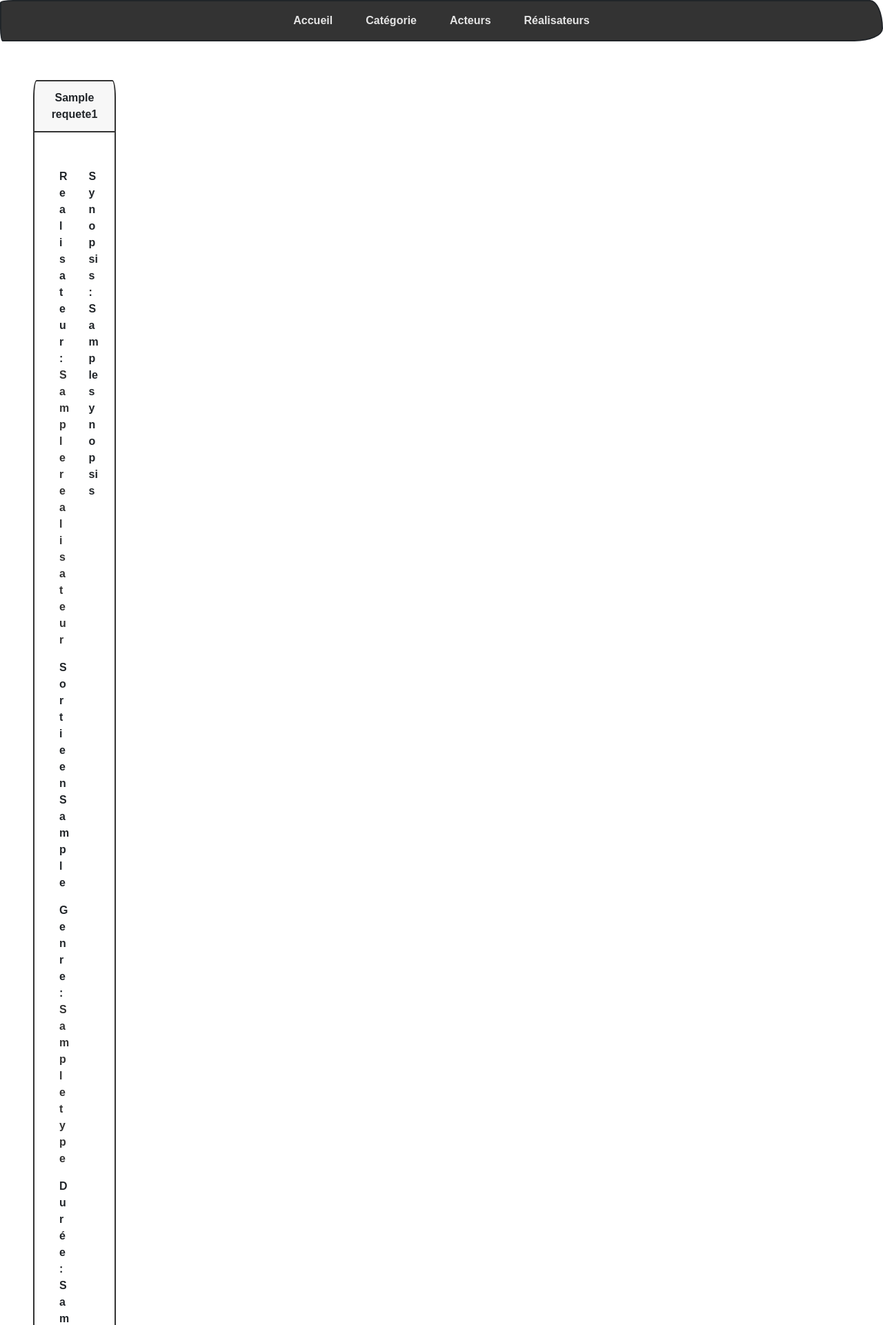
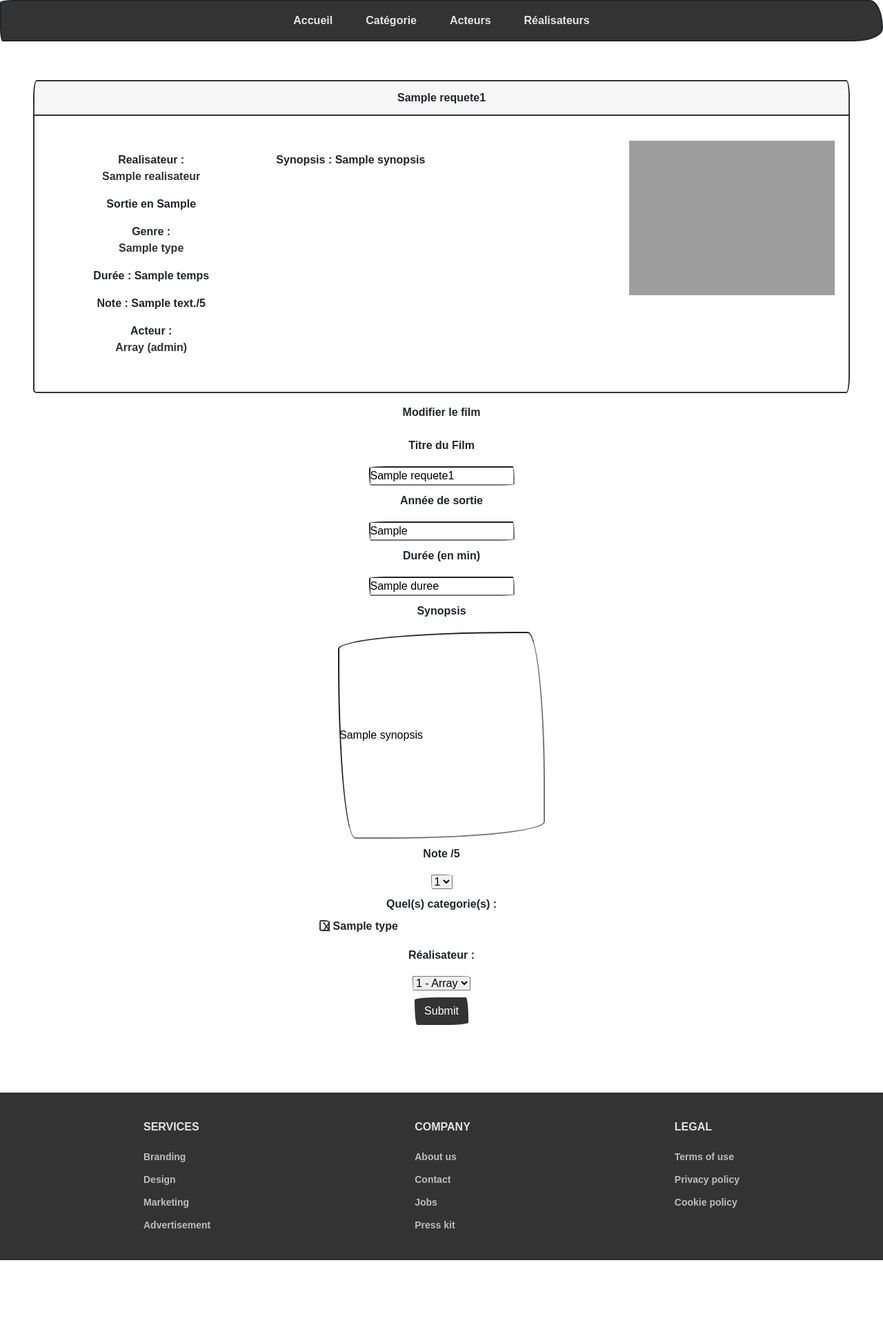
Before and after one commit to IvanVeltz/Cinema, a PHP site: template view/detailFilm.php in a window 1280 px wide. Shown: the top 1921 px of the page at 69% size. After the commit the page ends 1827 px from the top, so only its background shows below. Run offline with PHP 8.4, Linux system fonts and the light colour scheme; the template is opened without the code that fills it: most values are stand-ins (such as "Sample title", 1, 10 or a date in 2020); some libraries are stand-ins or nearby versions; some web fonts are replaced; grey boxes are pictures that could not be loaded.

Commit message:
modif film ok, a faire, changement de categorie de film

```diff
--- a/index.php
+++ b/index.php
@@ -24,6 +24,7 @@
         case "detailFilm" : $ctrlFilm->detailFilm($id); break;
         case "ajoutFilm" : $ctrlFilm->ajoutFilm(); break;
         case "supprimeFilm" : $ctrlFilm->supprimeFilm(); break;
+        case "modifFilm" : $ctrlFilm->modifFilm($id); break;
         case "listeActeurs" : $ctrlActeur->listeActeurs(); break;
         case "detailActeur" : $ctrlActeur->detailActeur($id); break;
         case "ajoutActeur" : $ctrlActeur->ajoutActeur(); break;
@@ -35,6 +36,7 @@
         case "categorie" : $ctrlCategorie->categorie(); break;
         case "ajoutCategorie" : $ctrlCategorie->ajoutCategorie(); break;
         case "supprimeCategorie" : $ctrlCategorie->supprimeCategorie(); break;
+        case "detailCategorie" : $ctrlCategorie->detailCategorie($id); break;
 
         default: $ctrlFilm->accueil();
     }
--- a/public/css/style.css
+++ b/public/css/style.css
@@ -45,12 +45,15 @@
 }
 
 .container-film{
-    width:80%;
+    width:100%;
 }
 
 .container-acteur{
+    width : 70%;
     margin: auto;
 }
+
+
 
 .acteur p{
     text-align: left;
@@ -107,6 +110,15 @@
     width: 120px;
 }
 
+.card-film{
+    width : 100%;
+}
+
+.card-acteur{
+    margin: auto;
+    width: 100%;
+}
+
 #wrapper .container-form{
     display: flex;
     align-items: center;
@@ -146,6 +158,11 @@
     text-align: center;
 }
 
+.modif-film div{
+    flex-direction: row;
+}
+
+/* *****FOOTER***** */
 
 .footer-title-wrapper {
     margin-top: var(--spacing-lg);
--- a/view/accueil.php
+++ b/view/accueil.php
@@ -23,7 +23,7 @@
                 <input type="text" id="input-synopsis" name="synopsis">
                 <label for="input-note">Note /5</label>
                 <select name="note" id="input-note">
-                    <?php for($i=0;$i<=5; $i++){
+                    <?php for($i=1;$i<=5; $i++){
                         echo "<option value='$i'>$i</option>";
                     }
                     ?>
--- a/view/categorie.php
+++ b/view/categorie.php
@@ -37,7 +37,7 @@
 foreach($requete->fetchAll() as $categorie){
     ?>
     <div class="card border-primary mb-3">
-        <a href="index.php?action=detailFilms&id=<?=$categorie['id_genre']?>">
+        <a href="index.php?action=detailCategorie&id=<?=$categorie['id_genre']?>">
             <?= $categorie['type']?>
         </a>
     </div>
--- a/view/detailActeur.php
+++ b/view/detailActeur.php
@@ -7,7 +7,7 @@
 
 ?>
 <section class="container-acteur">
-    <div class="card border-primary mb-3" style="max-width: 20rem;">
+    <div class="card card-acteur border-primary mb-3" style="max-width: 20rem;">
     <div class="card-header"><?=$acteur['acteur']?></div>
     <div class="card-body acteur">
         <p>Date de naissance : <?=$date?></p>
--- a/view/listeFilms.php
+++ b/view/detailCategorie.php
@@ -11,7 +11,7 @@
     ?>
     <div class="card border-primary mb-3">
         <a href="index.php?action=detailFilm&id=<?=$film['id_film'] ?>">
-            <div class="card-header"><?= $film['titre']?></div>
+            <?= $film['titre']?>
         </a>
     </div>
 
--- a/view/detailFilm.php
+++ b/view/detailFilm.php
@@ -3,18 +3,22 @@
 ob_start();
 
 $film = $requete1->fetch();
+$acteurs = $requete2->fetchAll();
+$genresFilm = $requete3->fetchAll();
+$tousGenres = $requete4->fetchAll();
+$realisateurs = $requete5->fetchAll();
 
 ?>
 
 <section class="container-film">
-    <div class="card border-primary mb-3">
+    <div class="card card-film border-primary mb-3">
         <div class="card-header"><?= $film["titre"]?></div>
         <div class="card-body container-film-moment">
             <aside>
                 <p> Realisateur :<br> <a href="index.php?action=detailRealisateur&id=<?=$film['id_realisateur']?>"><?= $film['realisateur'] ?></a></p>
                 <p>Sortie en <?= $film["annee_sortie"] ?></p>
                 <p>Genre :<br>
-                    <?php foreach($requete3->fetchAll() as $genre){
+                    <?php foreach($genresFilm as $genre){
                     ?>
                     <a href="index.php?action=listeFilms&id=<?=$genre['id_genre']?>"><?=$genre['type']?></a>
                     <?php
@@ -24,7 +28,7 @@
                 <p>Durée : <?= $film["temps"] ?></p>
                 <p>Note : <?= $film["note"]?>/5</p>
                 <p>Acteur :<br>
-                <?php foreach($requete2->fetchAll() as $acteur){
+                <?php foreach($acteurs as $acteur){
                     ?>
                     <a href="index.php?action=detailActeur&id=<?=$acteur['id_acteur']?>">
                     <?= $acteur['acteurs']." (".$acteur['nom_role'].")<br>"?>
@@ -43,6 +47,57 @@
         </div>
     </div>
 </section>
+<form action="index.php?action=modifFilm&id=<?=$film['id_film']?>" method="post">
+            <div class="input-group mb-3">
+                <label>Modifier le film</label>
+            </div>
+            <div>
+                <label for="input-titre">Titre du Film</label>
+                <input type="text" id="input-titre" name="titre" value="<?=$film['titre']?>">
+                <label for="input-annee">Année de sortie</label>
+                <input type="text" id="input-annee" name="annee" value="<?=$film['annee_sortie']?>">
+                <label for="input-duree">Durée (en min)</label>
+                <input type="text" id="input-duree" name="duree"value="<?=$film['duree']?>">
+                <label for="input-synopsis">Synopsis</label>
+                <input type="text" id="input-synopsis" name="synopsis" value="<?=$film['synopsis']?>" style="width: 300px; height: 300px;">
+                <label for="input-note">Note /5</label>
+                <select name="note" id="input-note" value="<?=$film['note'] ?>">
+                    <?php for($i=1;$i<=5; $i++){
+                        echo "<option value='$i'>$i</option>";
+                    }
+                    ?>
+                </select>
+                <fieldset>
+                    <label>Quel(s) categorie(s) :</label>
+                    <div class="grid-genre">
+                    <?php
+                        foreach ($tousGenres as $genre) {
+                            if (in_array($genre['id_genre'], array_column($genresFilm, 'id_genre'))) {
+                                echo "<label><input type='checkbox' name='categorie[]' value='" . $genre['id_genre'] . "' checked>" . $genre['type'] . "</label>";
+                            } else {
+                                echo "<label><input type='checkbox' name='categorie[]' value='" . $genre['id_genre'] . "'>" . $genre['type'] . "</label>";
+                            }
+                        }
+                    ?>
+                    </div>
+                </fieldset>
+                <label for="input-realisateur">Réalisateur : </label>
+                <select name="realisateur" id="input-realisateur">
+                    <?php foreach($realisateurs as $realisateur){
+                        if($realisateur['id_realisateur'] == $film['id_realisateur']){
+                            echo "<option value='".$realisateur['id_realisateur'].
+                            "' selected>".$realisateur['id_realisateur']. " - ".$realisateur['realisateurs']."</option>";
+                        } else {
+                            echo "<option value='".$realisateur['id_realisateur'].
+                            "'>".$realisateur['id_realisateur']. " - ".$realisateur['realisateurs']."</option>";
+                        }
+                    }
+                    ?>
+                </select>
+
+                <input class="btn btn-primary" type="submit" name="submit"></input>
+            </div>
+        </form>
 
 <?php
 
--- a/view/detailRealisateur.php
+++ b/view/detailRealisateur.php
@@ -7,7 +7,7 @@
 
 ?>
 <section class="container-acteur">
-    <div class="card border-primary mb-3" style="max-width: 20rem;">
+    <div class="card card-acteur border-primary mb-3" style="max-width: 20rem;">
     <div class="card-header"><?=$realisateur['realisateur'];?></div>
     <div class="card-body acteur">
         <p>Date de naissance : <?=$date?></p>
```
Also changed, not shown: controller/CategorieController.php (+33 -0 lines), controller/FilmController.php (+86 -40 lines).
